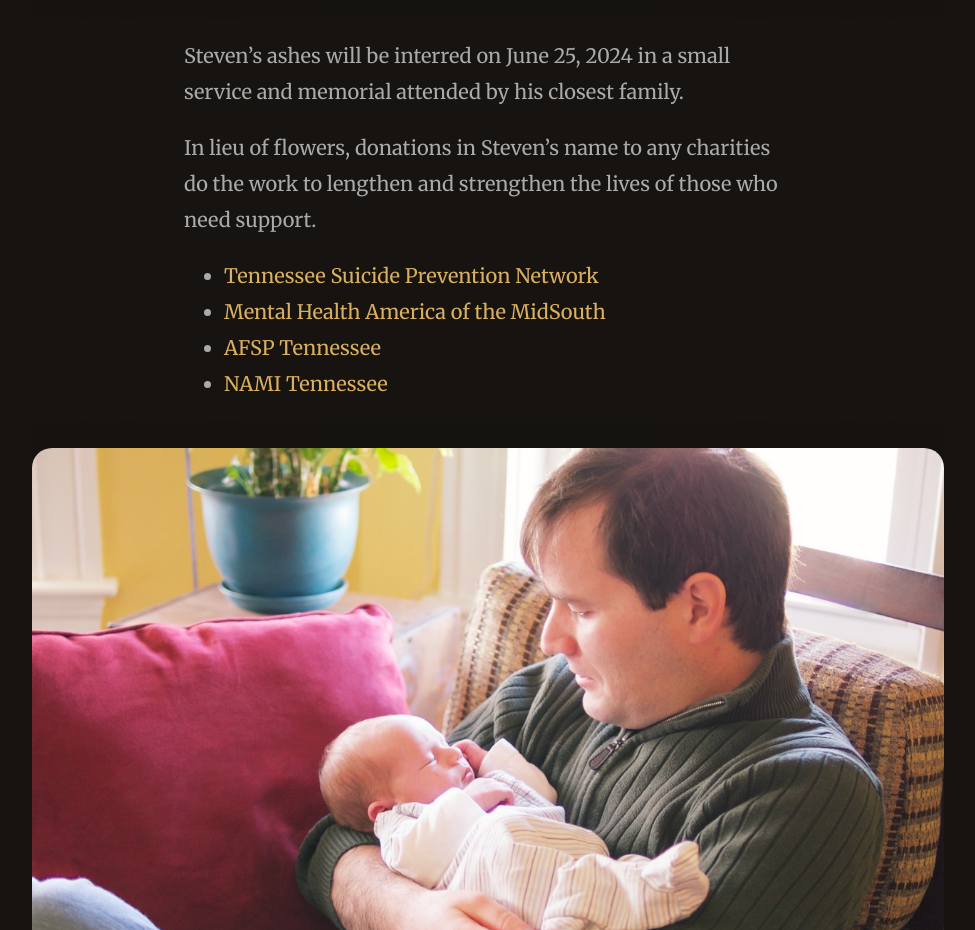
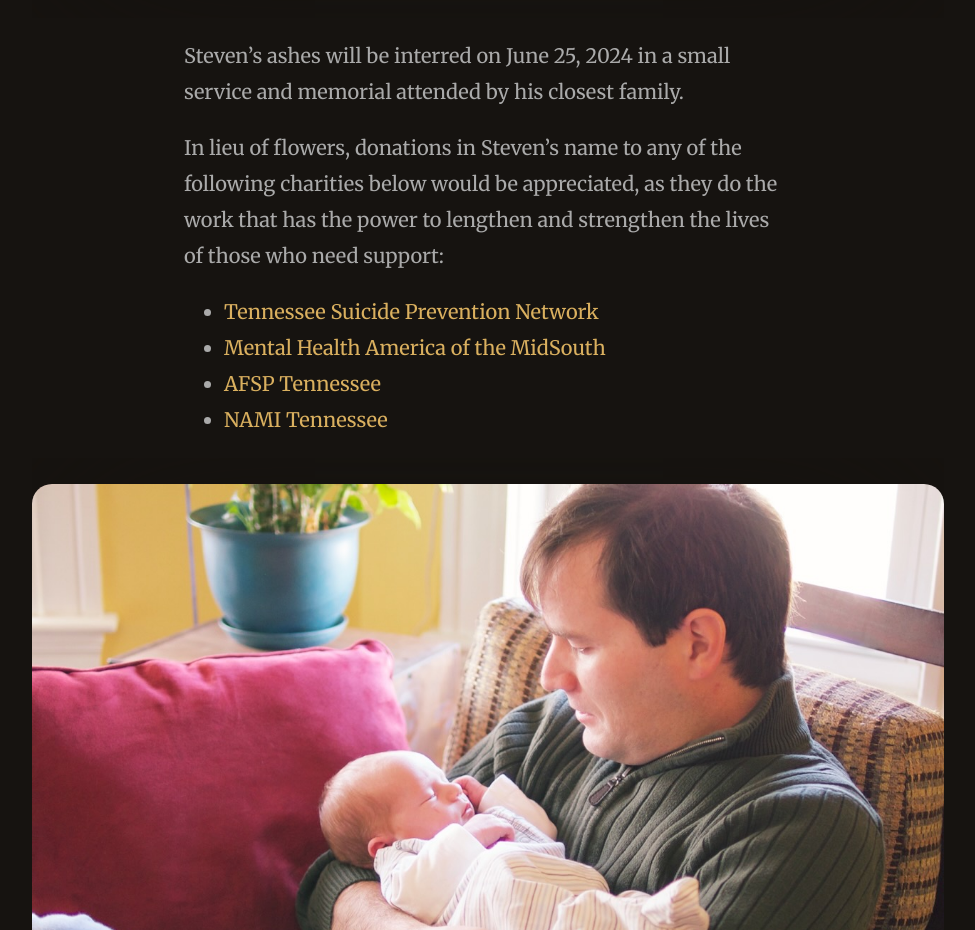
Before and after one commit to jborthwick/stevenjmurphy.com, a website built with webpack: page index.html in a window 1280 px wide. Shown: the part 3400-4330 px from the top of the page, without its empty margins (152-1127 px from the left). Built offline with nearby package versions, Linux system fonts and the light colour scheme.

Commit message:
update donation line

```diff
--- a/index.html
+++ b/index.html
@@ -71,7 +71,7 @@
 
     <p>Steven’s ashes will be interred on June 25, 2024 in a small service and memorial attended by his closest family.</p>
 
-    <p id="donate">In lieu of flowers, donations in Steven’s name to any charities do the work to lengthen and strengthen the lives of those who need support.</p>
+    <p id="donate">In lieu of flowers, donations in Steven’s name to any of the following charities below would be appreciated, as they do the work that has the power to lengthen and strengthen the lives of those who need support:</p>
 
     <ul>
       <li><a href="https://www.tspn.org/">Tennessee Suicide Prevention Network</a></li>
```
